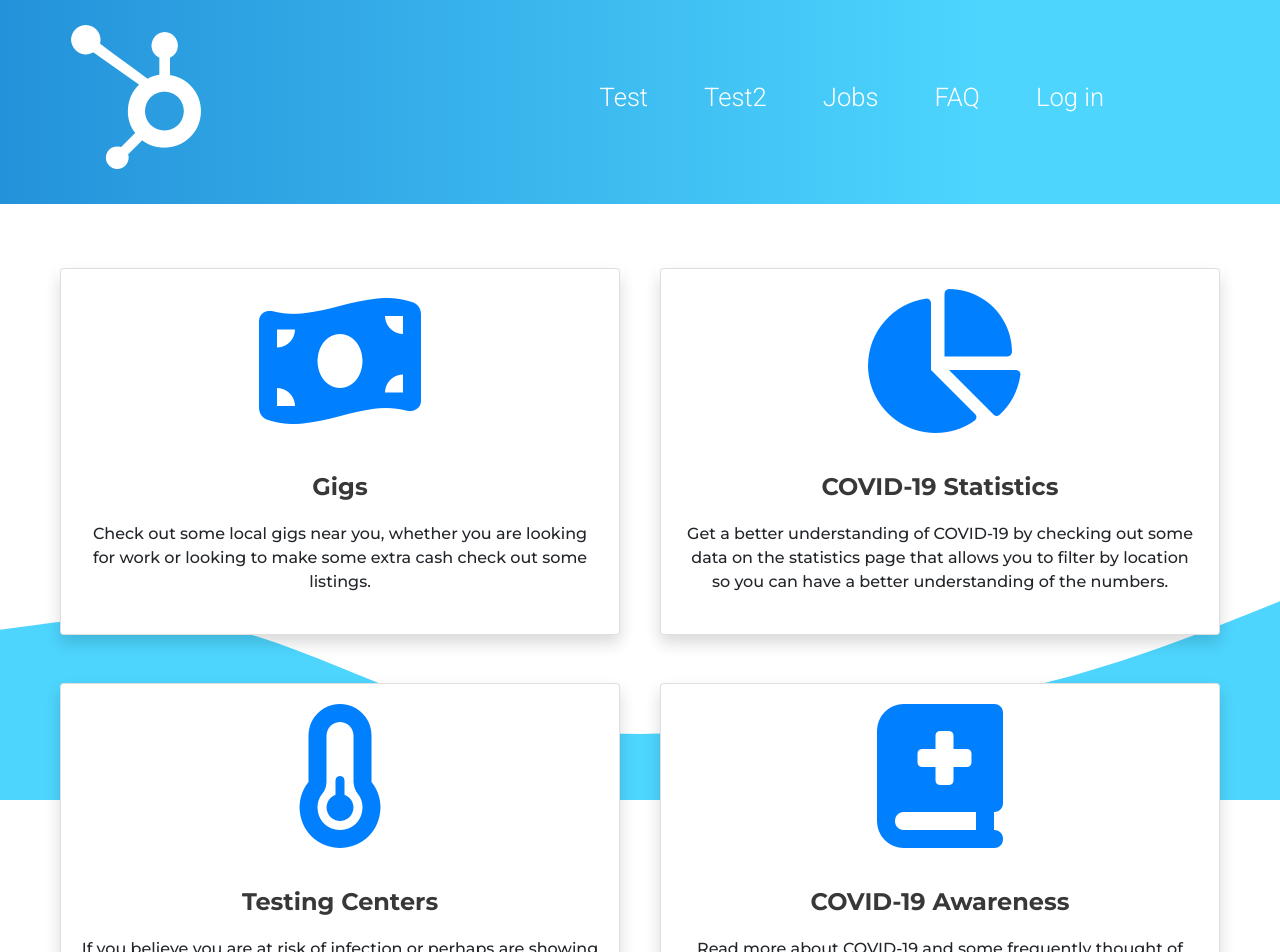
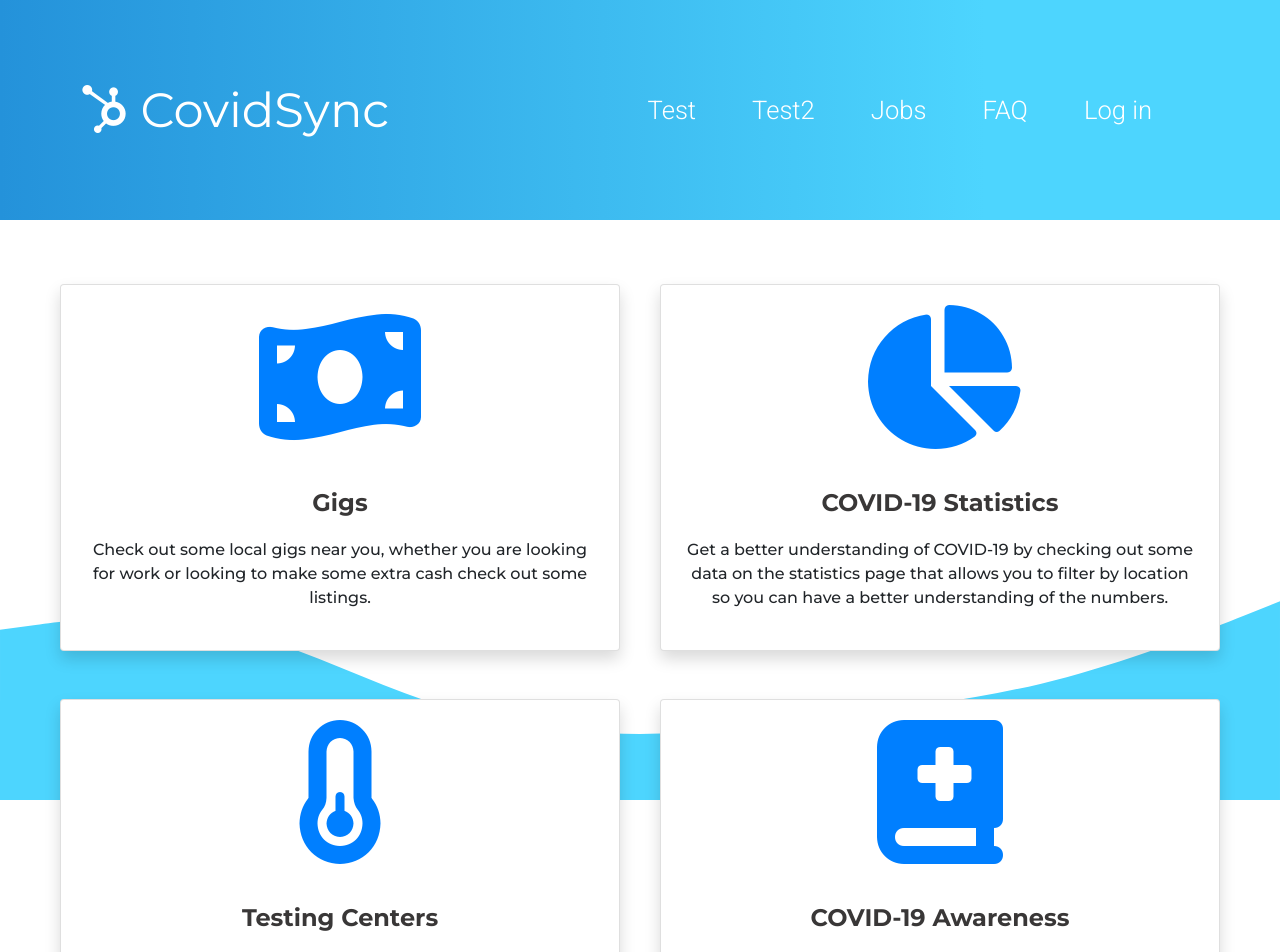
Before and after one commit to FultonG/CovidSync, a React (Create React App) app in the folder frontend/: page / in a window 1280 px wide. Shown: the top 952 px of the page. Built offline with nearby package versions, Linux system fonts and the light colour scheme; no server answers.

Commit message:
more stuff

```diff
--- a/frontend/src/components/Nav/Nav.css
+++ b/frontend/src/components/Nav/Nav.css
@@ -24,7 +24,7 @@ h5 {
 }
 
 .navbar {
-  padding: 20px 10% 30px 5%;
+  padding: 80px;
   background: rgb(36,146,218);
   background: linear-gradient(90deg, rgba(36,146,218,1) 0%, rgba(77,213,254,1) 77%);
 }
@@ -36,3 +36,11 @@ h5 {
   font-weight: 300;
   margin-right: 40px;
 }
+
+.brand {
+  font-size: 48px;
+}
+
+.nav-title {
+  font-family: Montserrat;
+};
--- a/frontend/src/components/Nav/Nav.jsx
+++ b/frontend/src/components/Nav/Nav.jsx
@@ -7,7 +7,9 @@ class Nav extends React.Component {
     return (
       <nav className="navbar navbar-expand-lg navbar-light bg-light">
         <Link className="navbar-brand" to="/">
-          <i class="fab fa-hubspot"></i>
+          <i class="brand fab fa-hubspot">
+          <span className='nav-title'>   CovidSync</span>
+          </i>
         </Link>
         <button
           className="navbar-toggler"
--- a/frontend/src/pages/Home/Home.css
+++ b/frontend/src/pages/Home/Home.css
@@ -3,7 +3,7 @@
   margin: 5% 0;
 }
 
-.card {
+.home-card {
   font-family: Montserrat;
   margin: 0 auto;
   padding: 20px 0;
@@ -11,7 +11,7 @@
   z-index: 1;
 }
 
-.card:hover {
+.home-card:hover {
   transform: translateY(-10px);
 }
 
@@ -26,12 +26,7 @@
   font-weight: 500;
 }
 
-.fab {
-  font-size: 9rem;
-  color: #007FFF;
-}
-
-.fas {
+.home-icon {
   font-size: 9rem;
   color: #007FFF;
 }
--- a/frontend/src/pages/Home/Home.jsx
+++ b/frontend/src/pages/Home/Home.jsx
@@ -1,47 +1,56 @@
+import React, { useState, useEffect } from "react";
+import './Home.css';
+import { useHistory } from "react-router-dom";
 
-import React from 'react';
-import './Home.css';
+const Home = () => {
 
-class Home extends React.Component{
-
-  constructor(props){
-    super(props);
+  function mapRedirect(linkLocation) {
+    history.push(linkLocation);
   }
 
-  render() {
-    return(
+  let history = useHistory();
+
+    return (
       <div id='home-page-container'>
         <div class="row row-cols-1 row-cols-md-2 text-center">
-            <div class="col mb-5">
-              <div class="card shadow" style={{marginRight: '5px', width:'35rem'}}>
-                <i class="fas fa-money-bill-wave fa-gradient"></i>
+          <div class="col mb-5" onClick = {() => {
+            mapRedirect('/jobs');
+          } }>
+            <div class="home-card card shadow" style={{ marginRight: '5px', width: '35rem' }}>
+              <i class="home-icon fas fa-money-bill-wave fa-gradient"></i>
               <div class="card-body">
                 <h5 class="card-title">Gigs</h5>
                 <p class="card-text">Check out some local gigs near you, whether you are looking for work or looking to make some extra cash check out some listings.</p>
               </div>
             </div>
           </div>
-            <div class="col mb-5">
-              <div class="card shadow right-card" style={{marginLeft: '5px', width:'35rem'}}>
-                <i class="fas fa-chart-pie fa-gradient"></i>
+          <div class="col mb-5" onClick = {() => {
+            mapRedirect('/stats');
+          } }>
+            <div class="home-card card shadow right-card" style={{ marginLeft: '5px', width: '35rem' }}>
+              <i class="home-icon fas fa-chart-pie fa-gradient"></i>
               <div class="card-body">
                 <h5 class="card-title">COVID-19 Statistics</h5>
                 <p class="card-text">Get a better understanding of COVID-19 by checking out some data on the statistics page that allows you to filter by location so you can have a better understanding of the numbers.</p>
               </div>
             </div>
           </div>
-            <div class="col mb-5">
-              <div class="card shadow" style={{marginRight: '5px', width:'35rem'}}>
-                <i class="fas fa-thermometer-quarter fa-gradient"></i>
+          <div class="col mb-5"  onClick = {() => {
+            mapRedirect('/test2');
+          } }>
+            <div class="home-card card shadow" style={{ marginRight: '5px', width: '35rem' }}>
+              <i class="home-icon fas fa-thermometer-quarter fa-gradient"></i>
               <div class="card-body">
                 <h5 class="card-title">Testing Centers</h5>
                 <p class="card-text">If you believe you are at risk of infection or perhaps are showing some symptoms, check out testing centers near you.</p>
               </div>
             </div>
           </div>
-            <div class="col mb-5">
-              <div class="card shadow" style={{marginLeft: '5px', width:'35rem'}}>
-                <i class="fas fa-book-medical fa-gradient"></i>
+          <div class="col mb-5"  onClick = {() => {
+            mapRedirect('/faq');
+          } }>
+            <div class="home-card card shadow" style={{ marginLeft: '5px', width: '35rem' }}>
+              <i class="home-icon fas fa-book-medical fa-gradient"></i>
               <div class="card-body">
                 <h5 class="card-title">COVID-19 Awareness</h5>
                 <p class="card-text">Read more about COVID-19 and some frequently thought of questions answered by health institutions.</p>
@@ -56,6 +65,4 @@ class Home extends React.Component{
     );
 }
 
-}
-
 export default Home;
```
Lines whose indentation alone changed are shown as unchanged.
